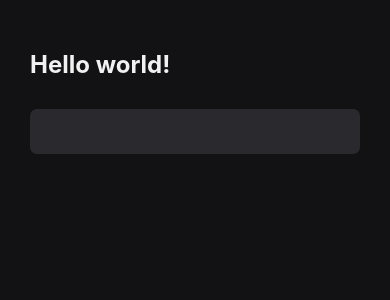
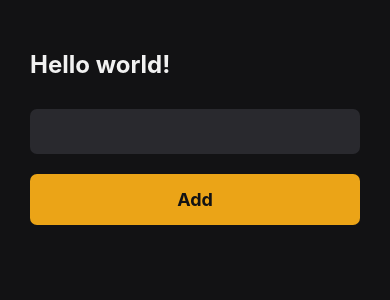
Before and after one commit to oscarlnetoo/react-native-getting-started, a React Native app: screen / in a window 390 px wide. Shown: the top 300 px of the page. Built offline with nearby package versions, Linux system fonts and the light colour scheme.

Commit message:
feat: TouchableOpacity component

```diff
--- a/src/pages/Home/index.tsx
+++ b/src/pages/Home/index.tsx
@@ -6,6 +6,7 @@
   View,
   StyleSheet,
   SafeAreaView,
+  TouchableOpacity,
 } from 'react-native';
 
 export const Home = () => {
@@ -14,6 +15,9 @@
       <View style={styles.container}>
         <Text style={styles.title}>Hello world!</Text>
         <TextInput style={styles.input} />
+        <TouchableOpacity activeOpacity={0.7} style={styles.button}>
+          <Text style={styles.buttonText}>Add</Text>
+        </TouchableOpacity>
       </View>
     </SafeAreaView>
   );
@@ -43,4 +47,16 @@
     marginTop: 30,
     borderRadius: 7,
   },
+  button: {
+    backgroundColor: '#eba417',
+    padding: 15,
+    borderRadius: 7,
+    alignItems: 'center',
+    marginTop: 20,
+  },
+  buttonText: {
+    color: '#121214',
+    fontSize: 18,
+    fontWeight: 'bold',
+  },
 });
```
